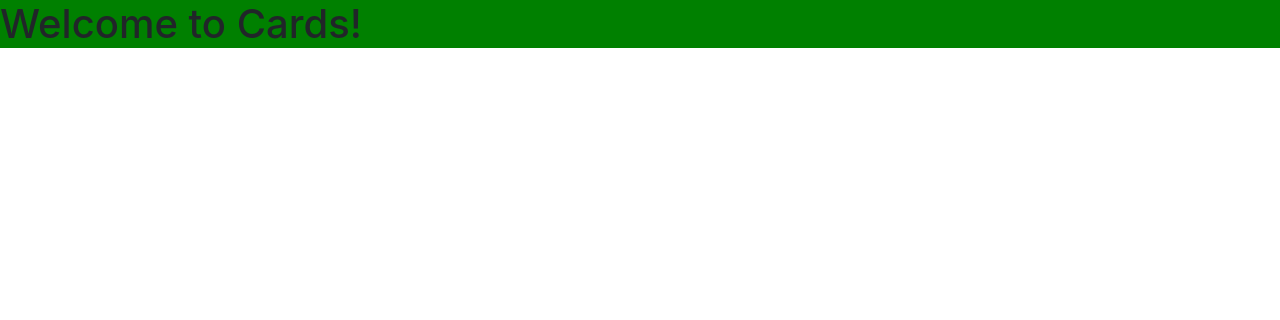
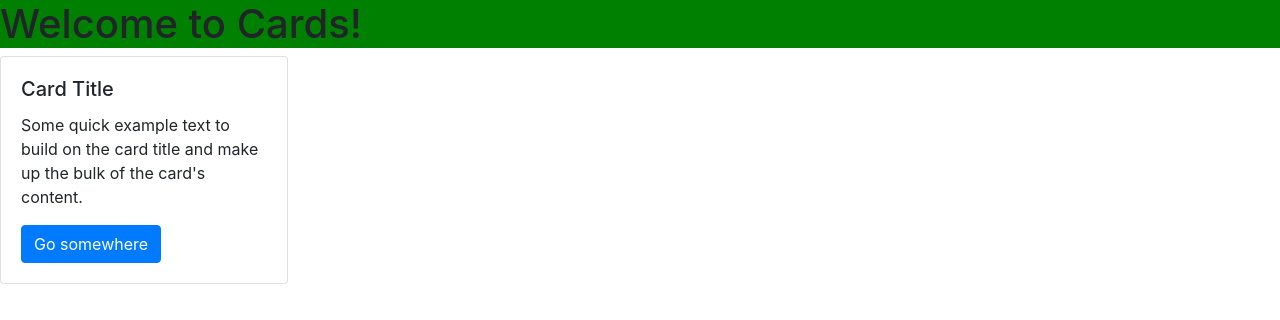
Before and after one commit to Torocy/card-component, an Angular app: page / in a window 1280 px wide. Shown: the top 320 px of the page. Built offline with nearby package versions, Linux system fonts and the light colour scheme.

Commit message:
created a card with texts

```diff
--- a/src/app/card/card.component.html
+++ b/src/app/card/card.component.html
@@ -0,0 +1,9 @@
+<div class="card" style="width: 18rem;">
+  <div class="card-body">
+    <h5 class="card-title">Card Title</h5>
+    <p class="card-text">Some quick example text to build on the card title and make up the bulk of the card's content.</p>
+    <a href="#" class="btn btn-primary">Go somewhere</a>
+
+  </div>
+
+</div>
```
